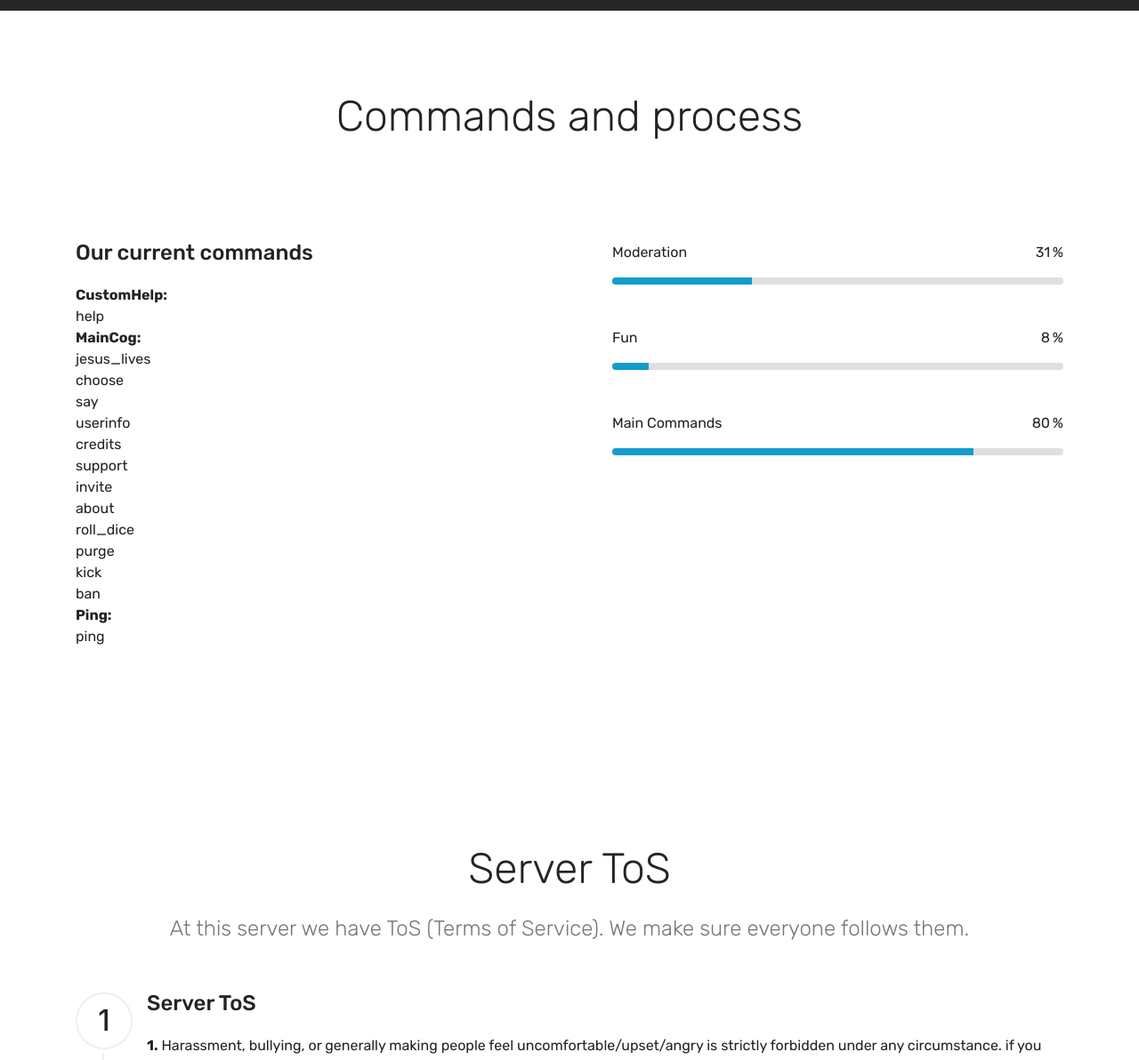
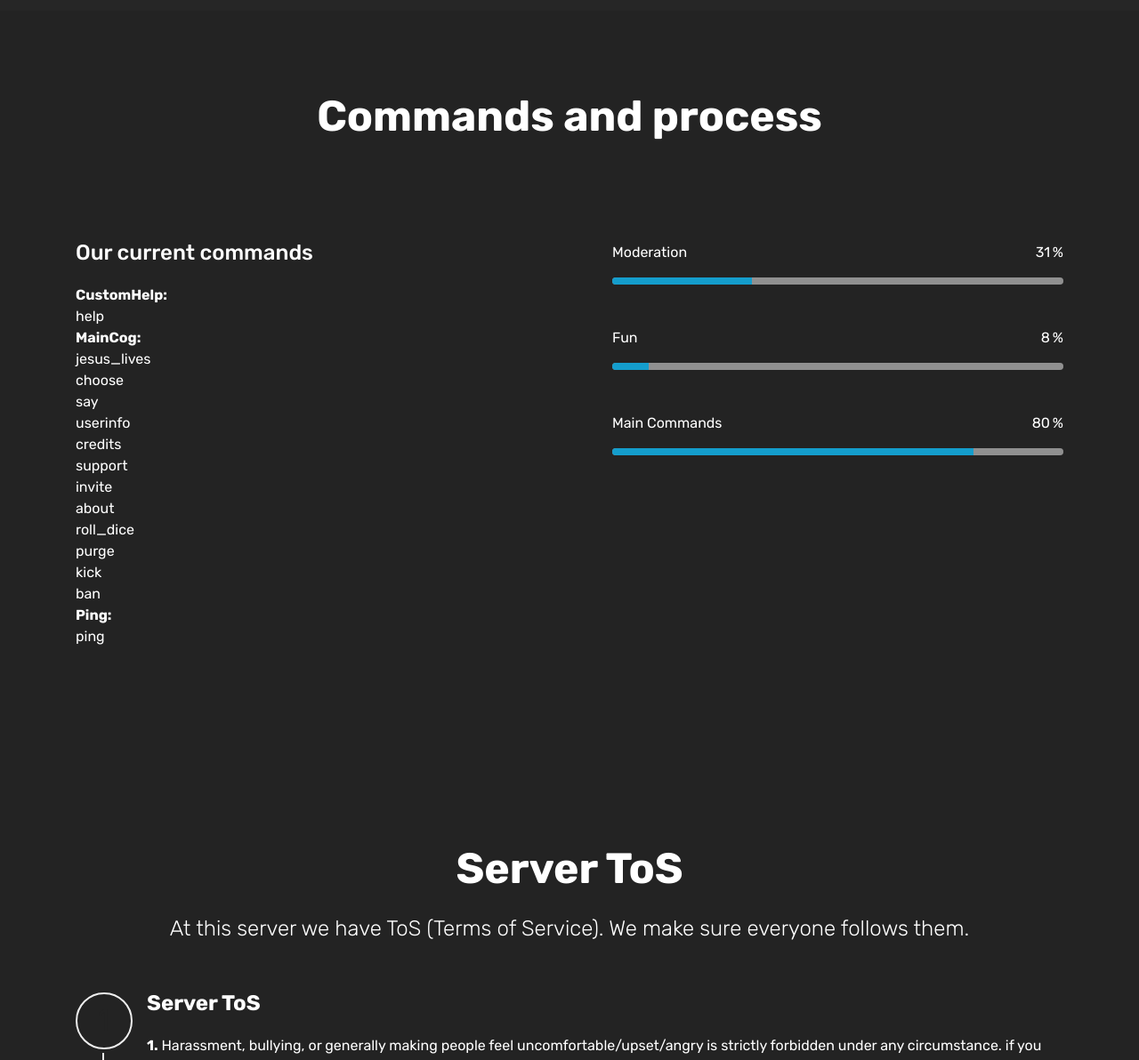
Before and after one commit to vincentdistoer2/ChromeBot, a plain HTML site: page index.html in a window 1280 px wide. Shown: the part 788-1980 px from the top of the page at 89% size. Drawn offline with Linux system fonts and the light colour scheme; files whose address does not match are found by name.

Commit message:
create github pages

```diff
--- a/assets/images/hashes.json
+++ b/assets/images/hashes.json
@@ -1 +1 @@
-{"9EETOC211nsTfoUgSoc8Nw==":"51716556-88x88.png","bqAxM+6txNixuJHxhP9a4A==":"unknown-8-279x331.png","nHZ7c4SCSteyp+3g1KZ/uw==":"unknown-9-403x331.png","OM6hTwqMAQpTVhLcPG86xg==":"background1.jpg","a/BaFKiwSB7CC406EGig4g==":"background6.jpg","pa5Dkwo/T1qgW/t0h+fQvA==":"background5.jpg","ouu5oLWptVCPGPI1b6uzMg==":"4fb97dc0fd330fc0ad392ad837e0ea1c-89x89.png","TqKKvfXhXGsT3zYczldMfw==":"a_da2fd504b229898c558dd740b1938912.gif","KivBz4hy2hVkR/vcY7OqEQ==":"unknown-3-316x331.png","NygduX+Eq2vPaOiMQqKJPQ==":"unknown-441x301.png","JGImPIex4xFfKG7vQpNvfg==":"unknown-1-441x202.png"}
+{"9EETOC211nsTfoUgSoc8Nw==":"51716556-88x88.png","bqAxM+6txNixuJHxhP9a4A==":"unknown-8-279x331.png","nHZ7c4SCSteyp+3g1KZ/uw==":"unknown-9-403x331.png","OM6hTwqMAQpTVhLcPG86xg==":"background1.jpg","a/BaFKiwSB7CC406EGig4g==":"background6.jpg","pa5Dkwo/T1qgW/t0h+fQvA==":"background5.jpg","ouu5oLWptVCPGPI1b6uzMg==":"4fb97dc0fd330fc0ad392ad837e0ea1c-89x89.png","TqKKvfXhXGsT3zYczldMfw==":"a_da2fd504b229898c558dd740b1938912.gif","KivBz4hy2hVkR/vcY7OqEQ==":"unknown-3-316x331.png","NygduX+Eq2vPaOiMQqKJPQ==":"unknown-441x301.png","JGImPIex4xFfKG7vQpNvfg==":"unknown-1-441x202.png","y3V6wSTIYBUncW1D+48GJg==":"c1669d11-e61a-4264-b9ee-df65b2d3a20d-1-122x122.png"}
--- a/assets/mobirise/css/mbr-additional.css
+++ b/assets/mobirise/css/mbr-additional.css
@@ -1826,7 +1826,7 @@ body {
 .cid-rBHk0uwntD {
   padding-top: 90px;
   padding-bottom: 90px;
-  background-color: #ffffff;
+  background-color: #232323;
 }
 .cid-rBHk0uwntD h3 {
   text-align: center;
@@ -1859,6 +1859,7 @@ body {
 }
 .cid-rBHk0uwntD .section-content-title {
   font-weight: 500;
+  color: #ffffff;
 }
 .cid-rBHk0uwntD .progress_value {
   position: relative;
@@ -1907,13 +1908,23 @@ body {
     padding-left: 3rem;
   }
 }
+.cid-rBHk0uwntD .mbr-section-title {
+  color: #ffffff;
+}
+.cid-rBHk0uwntD .section-content-text {
+  color: #ffffff;
+}
+.cid-rBHk0uwntD .progressbar-title p,
+.cid-rBHk0uwntD .progress_value {
+  color: #ffffff;
+}
 .cid-rBHk0SpqaJ {
   padding-top: 90px;
   padding-bottom: 90px;
-  background-color: #ffffff;
+  background-color: #232323;
 }
 .cid-rBHk0SpqaJ .mbr-section-subtitle {
-  color: #767676;
+  color: #ffffff;
   text-align: center;
   font-weight: 300;
 }
@@ -1949,6 +1960,15 @@ body {
     left: 22px;
     height: calc(100% - 56px);
   }
+}
+.cid-rBHk0SpqaJ .mbr-section-title {
+  color: #ffffff;
+}
+.cid-rBHk0SpqaJ .mbr-step-title {
+  color: #ffffff;
+}
+.cid-rBHk0SpqaJ .mbr-step-text {
+  color: #ffffff;
 }
 .cid-rBHfzXSukX {
   padding-top: 15px;
--- a/index.html
+++ b/index.html
@@ -6,7 +6,7 @@
   <meta http-equiv="X-UA-Compatible" content="IE=edge">
   <meta name="generator" content="Mobirise v4.10.7, mobirise.com">
   <meta name="viewport" content="width=device-width, initial-scale=1, minimum-scale=1">
-  <link rel="shortcut icon" href="assets/images/51716556-88x88.png" type="image/x-icon">
+  <link rel="shortcut icon" href="assets/images/c1669d11-e61a-4264-b9ee-df65b2d3a20d-1-122x122.png" type="image/x-icon">
   <meta name="description" content="">
 
   <title>ChromeBot - Home</title>
@@ -41,7 +41,7 @@
             <div class="navbar-brand">
                 <span class="navbar-logo">
                     <a href="https://mobirise.co">
-                         <img src="assets/images/51716556-88x88.png" alt="Mobirise" title="" style="height: 3.8rem;">
+                         <img src="assets/images/c1669d11-e61a-4264-b9ee-df65b2d3a20d-1-122x122.png" alt="Mobirise" title="" style="height: 3.8rem;">
                     </a>
                 </span>
                 <span class="navbar-caption-wrap"><a class="navbar-caption text-white display-4" href="https://discordapp.com/invite/77NM8VQ">ChromeBot - a CBP Bot</a></span>
@@ -60,7 +60,7 @@
     </nav>
 </section>
 
-<section class="engine"><a href="https://mobirise.info/v">free html templates</a></section><section class="cid-rBH4IvEiz2 mbr-fullscreen mbr-parallax-background" id="header2-1">
+<section class="engine"><a href="https://mobirise.info/s">free bootstrap theme</a></section><section class="cid-rBH4IvEiz2 mbr-fullscreen mbr-parallax-background" id="header2-1">
 
 
 
@@ -74,7 +74,7 @@
                 <h3 class="mbr-section-subtitle align-center mbr-light pb-3 mbr-fonts-style display-2"><strong>Who need 30 bots?&nbsp;</strong></h3>
                 <p class="mbr-text pb-3 mbr-fonts-style display-5">When ChromeBot is here! ChromeBot is one of the best bots out there. With multiple commands this bot is very useful.</p>
                 <div class="mbr-section-btn"><a class="btn btn-md btn-secondary display-4" href="credit.html#team1-7">CREDIT&nbsp;</a>
-                    <a class="btn btn-md btn-white-outline display-4" href="https://www.youtube.com/watch?v=J-l1eJFNBXQ">LIVE DEMO</a></div>
+                    <a class="btn btn-md btn-white-outline display-4" href="https://www.youtube.com/watch?v=J-l1eJFNBXQ" target="_blank">LIVE DEMO</a></div>
             </div>
         </div>
     </div>
@@ -92,8 +92,8 @@
 
 
     <div class="container">
-        <h2 class="mbr-section-title pb-3 align-center mbr-fonts-style display-2">
-            Commands and process</h2>
+        <h2 class="mbr-section-title pb-3 align-center mbr-fonts-style display-2"><strong>
+            Commands and process</strong></h2>
 
         <h3 class="mbr-section-subtitle mbr-fonts-style display-5"></h3>
 
@@ -167,8 +167,8 @@
 
 
     <div class="container">
-        <h2 class="mbr-section-title pb-3 mbr-fonts-style align-center display-2">
-            Server ToS</h2>
+        <h2 class="mbr-section-title pb-3 mbr-fonts-style align-center display-2"><strong>
+            Server ToS</strong></h2>
         <h3 class="mbr-section-subtitle pb-5 mbr-fonts-style align-center display-5">
             At this server we have ToS (Terms of Service). We make sure everyone follows them.</h3>
         <div class="step-container">
@@ -180,7 +180,7 @@
                         </h3>
                     </div>
                     <div class="step-text-content">
-                        <h4 class="mbr-step-title pb-3 mbr-fonts-style display-5">Server ToS</h4>
+                        <h4 class="mbr-step-title pb-3 mbr-fonts-style display-5"><strong>Server ToS</strong></h4>
                         <p class="mbr-step-text mbr-fonts-style display-7"><strong>1.</strong> Harassment, bullying, or generally making people feel uncomfortable/upset/angry is strictly forbidden under any circumstance. if you want to cause drama or mess with someone take it to DMs or another server.<br><strong>2. </strong>No unethical content like NSFW (Not Safe For Work), gore or anything else. think: would you show it to your boss/teacher? If no, don't post it here.<br><strong>3.</strong> All spam goes in #spam-chat. this in includes chat-walls (large blocks of text), spamming bot commands, etc. no mass pinging without permission.<br><strong>4.</strong> We do not allow alts in this server. If you would like an alt in the server, please contact chromebook777 with a good reason why.<br><strong>5.</strong> Discord-related ads (like servers, bots, etc) are not allowed. things like social accounts (YouTube, Mixer, Twitch, etc) are fine.<br><strong>6.</strong>&nbsp;No doxxing (publishing someone's private information (name, address, phone number, email, etc) without consent) is a ban instantly.<br><strong>7.</strong> Please use the correct channels (bots in #bot-commands, spam in #spam-chat). This is subclassed under rule 3.<br><strong>8.</strong> Advertising Discord stuff anywhere (like username, nickname, status, etc) is forbidden. subclassed under rule 5.<br><strong>9.</strong> Follow Discord ToS.<br><strong>10.</strong> No drug related content</p>
                     </div>
                 </div>
@@ -194,7 +194,7 @@
                         </h3>
                     </div>
                     <div class="step-text-content">
-                        <h4 class="mbr-step-title pb-3 mbr-fonts-style display-5">Voice Chat Rules</h4>
+                        <h4 class="mbr-step-title pb-3 mbr-fonts-style display-5"><strong>Voice Chat Rules</strong></h4>
                         <p class="mbr-step-text mbr-fonts-style display-7"><strong>v1.</strong> To make everyone happy, let's not be so loud with microphones. If you have low-quality sound and it disturbs the peace, then the moderators reserve the right disconnect you from the channel.<br><strong>v2</strong>. No intentionally annoying/painful sounds. this ranges from high-pitch ringing too loud and hurt someone's ear.<br><strong>v3.</strong> No NSFW or NSFW songs.<br><strong>v4.</strong> Wait your turn for music. Don't get mad or try to skip because someone else is enjoying a song you hate.<br><strong>v4.&nbsp;</strong>Note If a song is longer then 5 minutes you can skip, outside of v4 rule.<br><strong>v5.</strong> No playing large songs on ChromeBot Canary. (This may break the feature as it is not stable as of now.)<br><strong>v6.</strong> Do not spambots into one channel.</p>
                     </div>
                 </div>
```
Also changed, not shown: credit.html (+4 -4 lines), assets/images/c1669d11-e61a-4264-b9ee-df65b2d3a20d-1-122x122.png (added), 1 other file.
